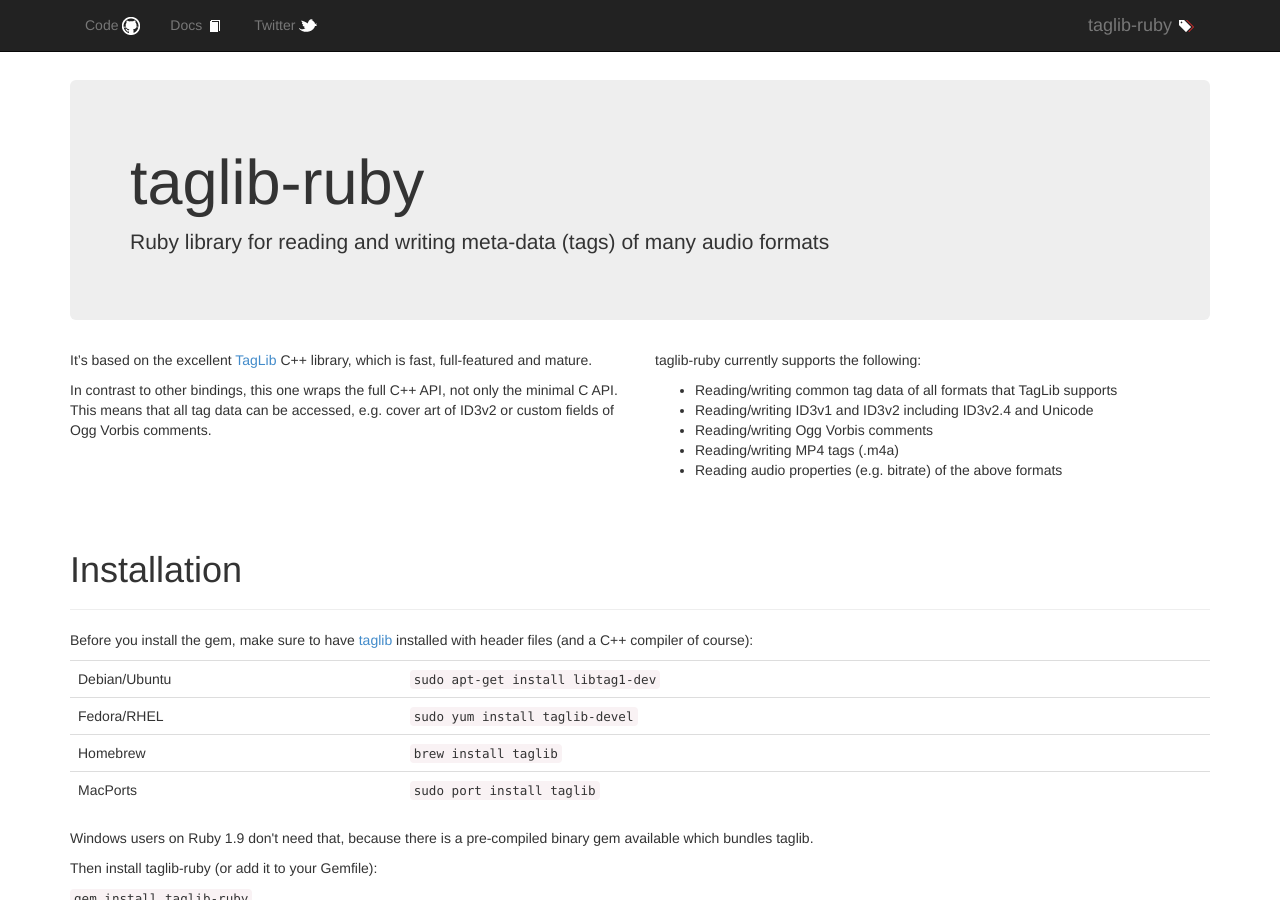
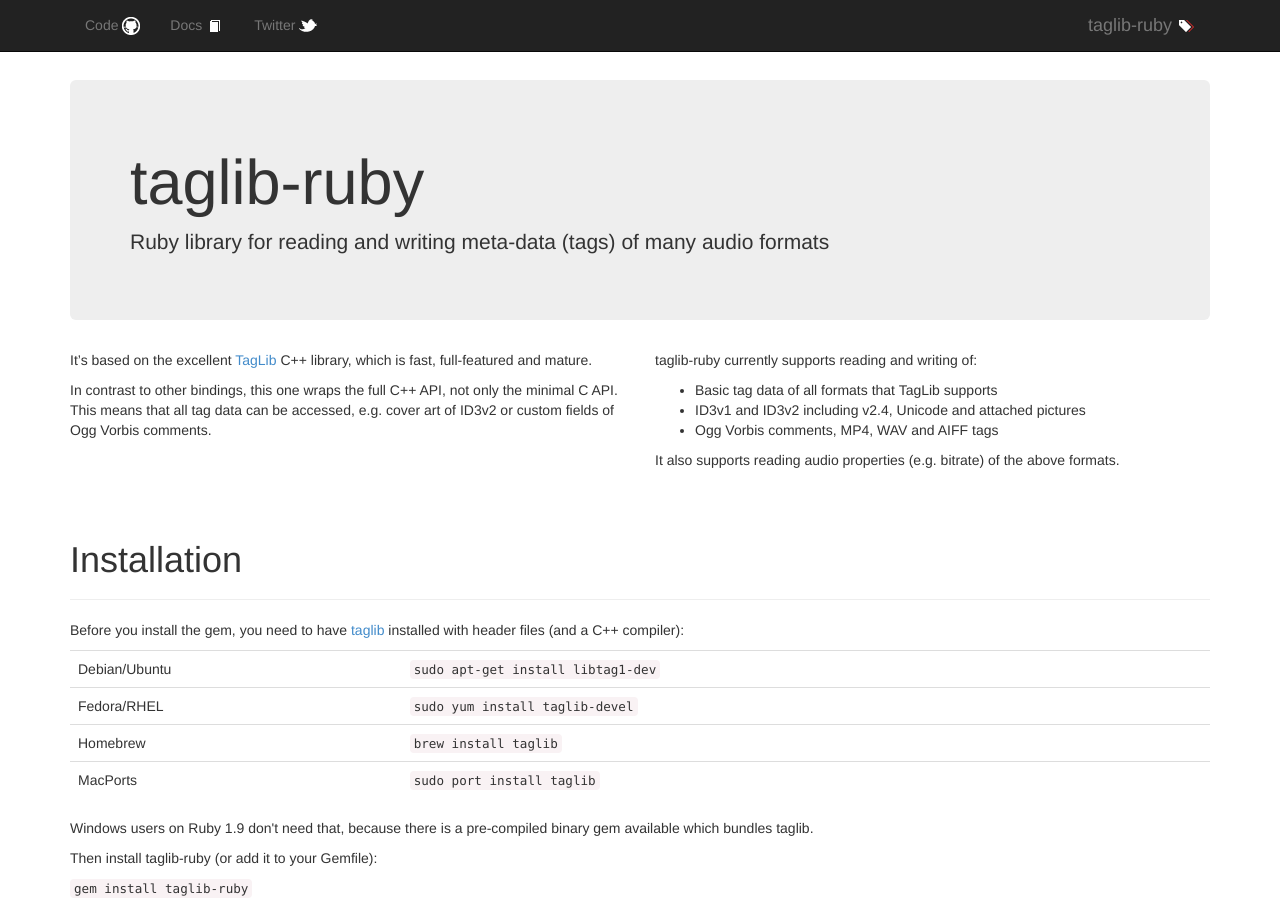
Before and after one commit to robinst/taglib-ruby, a Jekyll site: the page built from index.html, in a window 1280 px wide and 900 px high. Built offline with Jekyll 4.4.1, drawn with Linux system fonts in a browser that asks for light colours.

Commit message:
Update features and installation text

```diff
--- a/index.html
+++ b/index.html
@@ -26,15 +26,16 @@
 
   <div class="col-md-6">
     <p>
-      taglib-ruby currently supports the following:
+      taglib-ruby currently supports reading and writing of:
     </p>
     <ul>
-      <li>Reading/writing common tag data of all formats that TagLib supports</li>
-      <li>Reading/writing ID3v1 and ID3v2 including ID3v2.4 and Unicode</li>
-      <li>Reading/writing Ogg Vorbis comments</li>
-      <li>Reading/writing MP4 tags (.m4a)</li>
-      <li>Reading audio properties (e.g. bitrate) of the above formats</li>
+      <li>Basic tag data of all formats that TagLib supports</li>
+      <li>ID3v1 and ID3v2 including v2.4, Unicode and attached pictures</li>
+      <li>Ogg Vorbis comments, MP4, WAV and AIFF tags</li>
     </ul>
+    <p>
+      It also supports reading audio properties (e.g. bitrate) of the above formats.
+    </p>
   </div>
 </div> <!-- row -->
 </section>
@@ -45,9 +46,9 @@
 </div>
 
 <p>
-  Before you install the gem, make sure to have
+  Before you install the gem, you need to have
   <a href="http://developer.kde.org/~wheeler/taglib.html">taglib</a>
-  installed with header files (and a C++ compiler of course):
+  installed with header files (and a C++ compiler):
 </p>
 
 <table class="table">
```
